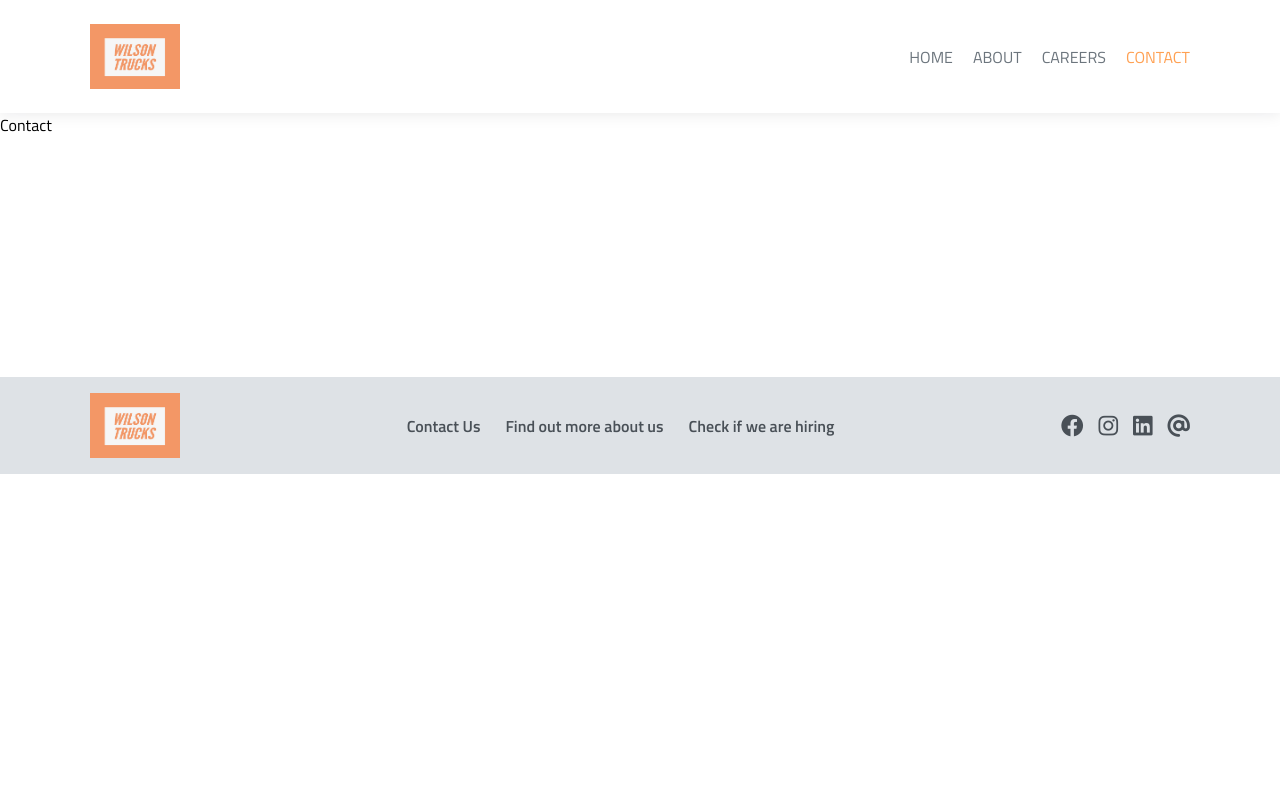
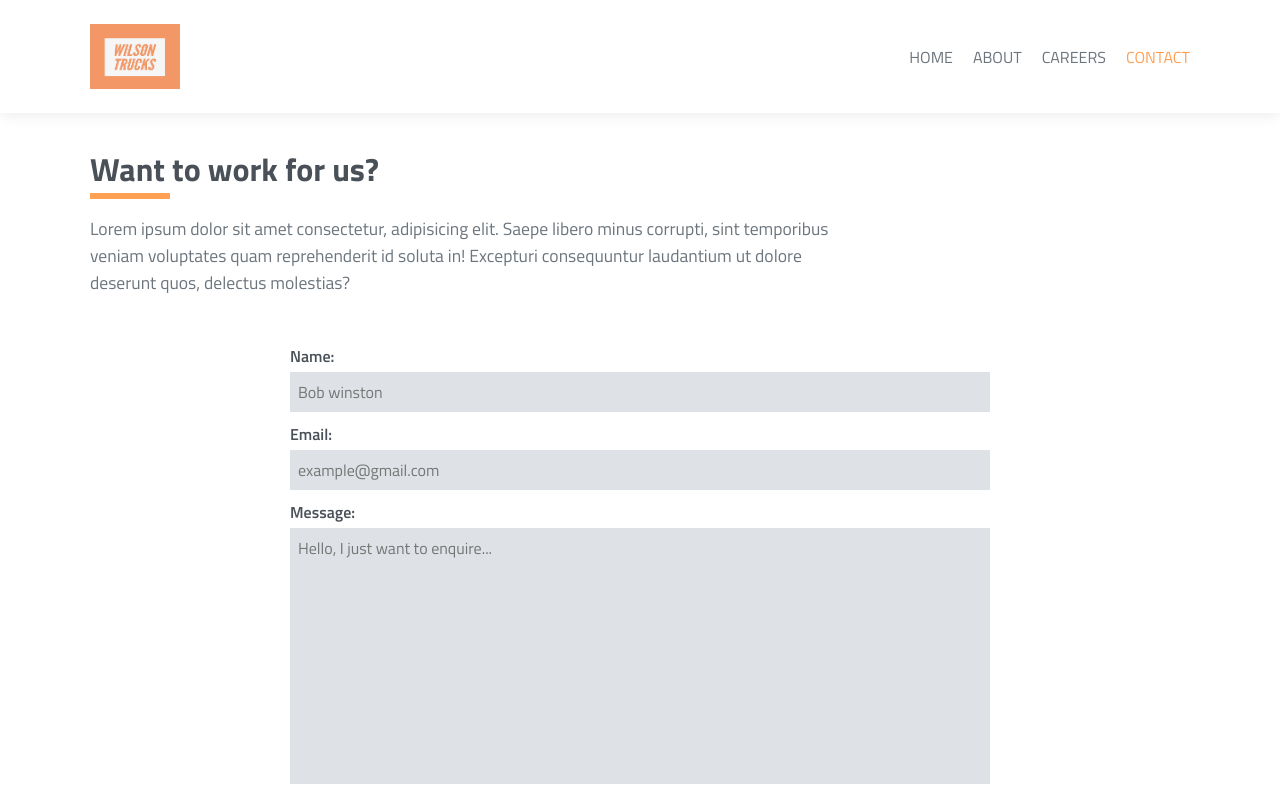
Before and after one commit to KeanuBarnardd/Wilsons-Import-React, a React (Create React App) app in the folder wilson/: page /contact in a window 1280 px wide. Shown: the top 800 px of the page. Built offline with nearby package versions, Linux system fonts and the light colour scheme.

Commit message:
Completed Project
Finished project styling etc..

```diff
--- a/wilson/src/App.scss
+++ b/wilson/src/App.scss
@@ -1,6 +1,3 @@
-
-
-
 // Use this to set all the general styling for your application.
 .app__container {
   width: 100%;
@@ -10,7 +7,7 @@
   flex-direction: row;
 }
 
-.app__container-width{
+.app__container-width {
   width: 95%;
   max-width: 1100px;
   // Smaller screen sizes make it 100%
@@ -30,7 +27,11 @@
   color: var(--primary-color);
 }
 
-
+hr {
+  width: 80px;
+  border: 3px solid var(--secondary-color);
+  margin-bottom: 1rem;
+}
 
 .head-text {
   font-size: 2.75rem;
--- a/wilson/src/Containers/About/About.jsx
+++ b/wilson/src/Containers/About/About.jsx
@@ -54,6 +54,19 @@ const About = () => {
             delayTime={0.8}
           />
         </div>
+        <motion.h1 className="ourteam__title" whileInView={{ x: [-200, 0], opacity: [0, 1] }} transition={{ duration: 1 }}>
+          Why we started
+        </motion.h1>
+        <motion.hr
+          whileInView={{ x: [-50, 0], opacity: [0, 1] }}
+          transition={{ duration: 1, delay: 0.2 }}
+        />
+        <motion.p className="ourteam__p"
+          whileInView={{ x: [-300, 0], opacity: [0, 1] }}
+          transition={{ duration: 1, delay: 0.4 }}
+        >
+          Our company started in 2017 with Jamal Wilson. It was made as there was a shortage of trucks and deliverys in melbourne. So he came up with solution to add the two together. We now have 5000 trucks 2000 employees and the best working  staff in melbourne. We are set to make further growths going into the year of 2022.
+        </motion.p>
       </div>
     </div>
   );
--- a/wilson/src/Containers/Careers/Careers.jsx
+++ b/wilson/src/Containers/Careers/Careers.jsx
@@ -1,5 +1,6 @@
 import React from "react";
 import { Link } from "react-router-dom";
+import { SiKfc, SiTesla, SiNike, SiShopify, SiXbox } from "react-icons/si";
 import { images } from "../../Constants";
 import { motion } from "framer-motion";
 
@@ -7,21 +8,108 @@ import "./Careers.scss";
 
 const Careers = () => {
   return (
-    <div
-      className="app__flex careers__header"
-      style={{ backgroundImage: `url(${images.trucksBirdsEyeview})` }}
-    >
-      <div className="careers__header-content app__container-width">
-        <motion.h1 whileInView={{ x: [-50, 0], opacity: [0, 1] }}>
-          Feel like your ready to be apart of our team?
+    <div className="app__flex">
+      <div className="app__container-width careers__container">
+        <motion.h1
+          className="careers__title"
+          whileInView={{ x: [-50, 0], opacity: [0, 1] }}
+          transition={{ duration: 1, delay: 0 }}
+        >
+          Want to work for us?
         </motion.h1>
+        <motion.hr
+          whileInView={{ x: [-50, 0], opacity: [0, 1] }}
+          transition={{ duration: 1, delay: 0.1 }}
+        />
+        <motion.p
+          whileInView={{ x: [-100, 0], opacity: [0, 1] }}
+          transition={{ duration: 1, delay: 0.3 }}
+          className="careers__p"
+        >
+          Lorem ipsum dolor sit amet consectetur, adipisicing elit. Saepe libero minus corrupti,
+          sint temporibus veniam voluptates quam reprehenderit id soluta in! Excepturi consequuntur
+          laudantium ut dolore deserunt quos, delectus molestias?
+        </motion.p>
         <motion.button
-          className="careers__header-button"
-          to={"/contact"}
+          className="careers__button"
           whileInView={{ x: [-50, 0], opacity: [0, 1] }}
+          transition={{ duration: 1, delay: 0.2 }}
         >
-          <Link to={"/contact"} className="careers__link">Join our team</Link>
+          <Link className="careers__button-link" to={"/contact"}>
+            Contact Us
+          </Link>
         </motion.button>
+
+        <motion.img
+          className="careers__img"
+          src={images.crates}
+          alt=""
+          whileInView={{opacity: [0, 1] }}
+          transition={{ duration: 1 }}
+        />
+
+        <motion.h1
+          className="careers__title"
+          whileInView={{ x: [-50, 0], opacity: [0, 1] }}
+          transition={{ duration: 1, delay: 0.2 }}
+        >
+          Our Partners
+        </motion.h1>
+        <motion.hr
+          whileInView={{ x: [-50, 0], opacity: [0, 1] }}
+          transition={{ duration: 1, delay: 0.2 }}
+        />
+        <motion.p
+          className="careers__p"
+          whileInView={{ x: [-50, 0], opacity: [0, 1] }}
+          transition={{ duration: 1, delay: 0.2 }}
+        >
+          Lorem ipsum dolor sit amet consectetur, adipisicing elit. Saepe libero minus corrupti,
+          sint temporibus veniam voluptates quam reprehenderit id soluta in! Excepturi consequuntur
+          laudantium ut dolore deserunt quos, delectus molestias?
+        </motion.p>
+        <div className="careers__groups-grid">
+          <motion.div
+            whileInView={{ y: [50, 0], opacity: [0, 1] }}
+            transition={{ duration: 1, delay: 0 }}
+            className="careers__groups-item"
+          >
+            <SiKfc className="groups__item-icon" />
+            <p className="groups__item-title">KFC</p>
+          </motion.div>
+          <motion.div
+            whileInView={{ y: [50, 0], opacity: [0, 1] }}
+            transition={{ duration: 1, delay: 0.1 }}
+            className="careers__groups-item"
+          >
+            <SiTesla className="groups__item-icon" />
+            <p className="groups__item-title">Tesla</p>
+          </motion.div>
+          <motion.div
+            whileInView={{ y: [50, 0], opacity: [0, 1] }}
+            transition={{ duration: 1, delay: 0.2 }}
+            className="careers__groups-item"
+          >
+            <SiNike className="groups__item-icon" />
+            <p className="groups__item-title">Nike</p>
+          </motion.div>
+          <motion.div
+            whileInView={{ y: [50, 0], opacity: [0, 1] }}
+            transition={{ duration: 1, delay: 0.3 }}
+            className="careers__groups-item"
+          >
+            <SiShopify className="groups__item-icon" />
+            <p className="groups__item-title">Shopify</p>
+          </motion.div>
+          <motion.div
+            whileInView={{ y: [50, 0], opacity: [0, 1] }}
+            transition={{ duration: 1, delay: 0.4 }}
+            className="careers__groups-item"
+          >
+            <SiXbox className="groups__item-icon" />
+            <p className="groups__item-title">Xbox</p>
+          </motion.div>
+        </div>
       </div>
     </div>
   );
--- a/wilson/src/Containers/Contact/Contact.jsx
+++ b/wilson/src/Containers/Contact/Contact.jsx
@@ -1,10 +1,61 @@
-import React from 'react'
-import './Contact.scss';
+import React from "react";
+import "./Contact.scss";
+import { motion } from "framer-motion";
 
 const Contact = () => {
   return (
-    <div>Contact</div>
-  )
-}
+    <div className="app__flex">
+      <div className="app__container-width contact__container">
+        <motion.h1
+          className="contact__title"
+          whileInView={{ x: [-50, 0], opacity: [0, 1] }}
+          transition={{ duration: 1, delay: 0 }}
+        >
+          Want to work for us?
+        </motion.h1>
+        <motion.hr
+          whileInView={{ x: [-50, 0], opacity: [0, 1] }}
+          transition={{ duration: 1, delay: 0.1 }}
+        />
+        <motion.p
+          whileInView={{ x: [-100, 0], opacity: [0, 1] }}
+          transition={{ duration: 1, delay: 0.3 }}
+          className="contact__p"
+        >
+          Lorem ipsum dolor sit amet consectetur, adipisicing elit. Saepe libero minus corrupti,
+          sint temporibus veniam voluptates quam reprehenderit id soluta in! Excepturi consequuntur
+          laudantium ut dolore deserunt quos, delectus molestias?
+        </motion.p>
+        <div className="app__flex">
+          <motion.form
+            whileInView={{ x: [-100, 0], opacity: [0, 1] }}
+            transition={{ duration: 1, delay: 0.3 }}
+            className="contact__form"
+          >
+            <div className="input__container">
+              <p>Name:</p>
+              <input type="text" placeholder="Bob winston" />
+            </div>
+            <div className="input__container">
+              <p>Email:</p>
+              <input type="text" placeholder="example@gmail.com" />
+            </div>
+            <div className="input__container">
+              <p>Message:</p>
+              <textarea
+                name=""
+                id=""
+                cols="30"
+                rows="10"
+                placeholder="Hello, I just want to enquire..."
+              ></textarea>
+            </div>
+            <button id="form__btn" className="form__button" type="submit">SEND</button>
+          </motion.form>
+        </div>
+      </div>
+    </div>
+  );
+};
 
-export default Contact
+export default Contact;
--- a/wilson/src/Containers/Contact/Contact.scss
+++ b/wilson/src/Containers/Contact/Contact.scss
@@ -0,0 +1,60 @@
+.contact__container {
+  .contact__title {
+    margin-top: 2rem;
+    color: var(--grey-600);
+  }
+
+  .contact__p {
+    font-size: 1.1rem;
+    width: 70%;
+    color: var(--grey-400);
+    @media screen and (max-width: 700px) {
+      width: 100%;
+    }
+  }
+
+  .contact__form {
+    margin-top: 3rem;
+    width: 700px;
+    display: flex;
+    flex-direction: column;
+    gap: 10px;
+    .input__container {
+      display: flex;
+      flex-direction: column;
+      gap: 4px;
+
+      p {
+        color: var(--grey-600);
+        font-weight: 600;
+      }
+
+      input,
+      textarea {
+        background-color: var(--grey-200);
+        border: none;
+        font-size: 1rem;
+        padding: 0.5rem;
+        resize: none;
+      }
+    }
+
+    .form__button {
+      max-width: 250px;
+      padding: 1rem 0;
+      margin-top: 1rem;
+      background-color: var(--secondary-color);
+      border: 3px solid var(--secondary-color);
+      font-size: 1rem;
+      font-weight: 600;
+      color: white;
+      transition: all ease-in-out var(--timer-short);
+      cursor: pointer;
+
+      &:hover {
+        background-color: white;
+        color: var(--secondary-color);
+      }
+    }
+  }
+}
```
Also changed, not shown: wilson/src/Containers/Careers/Careers.scss (+96 -31 lines).
